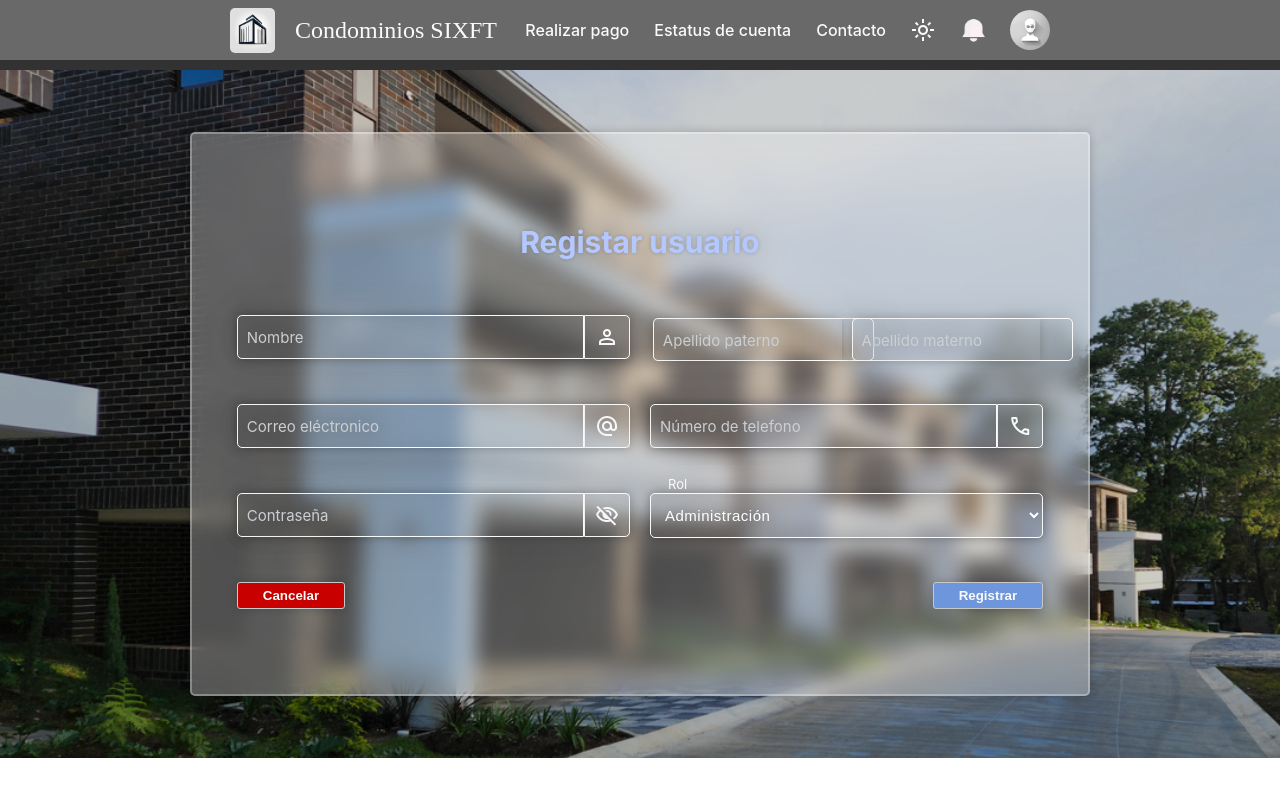
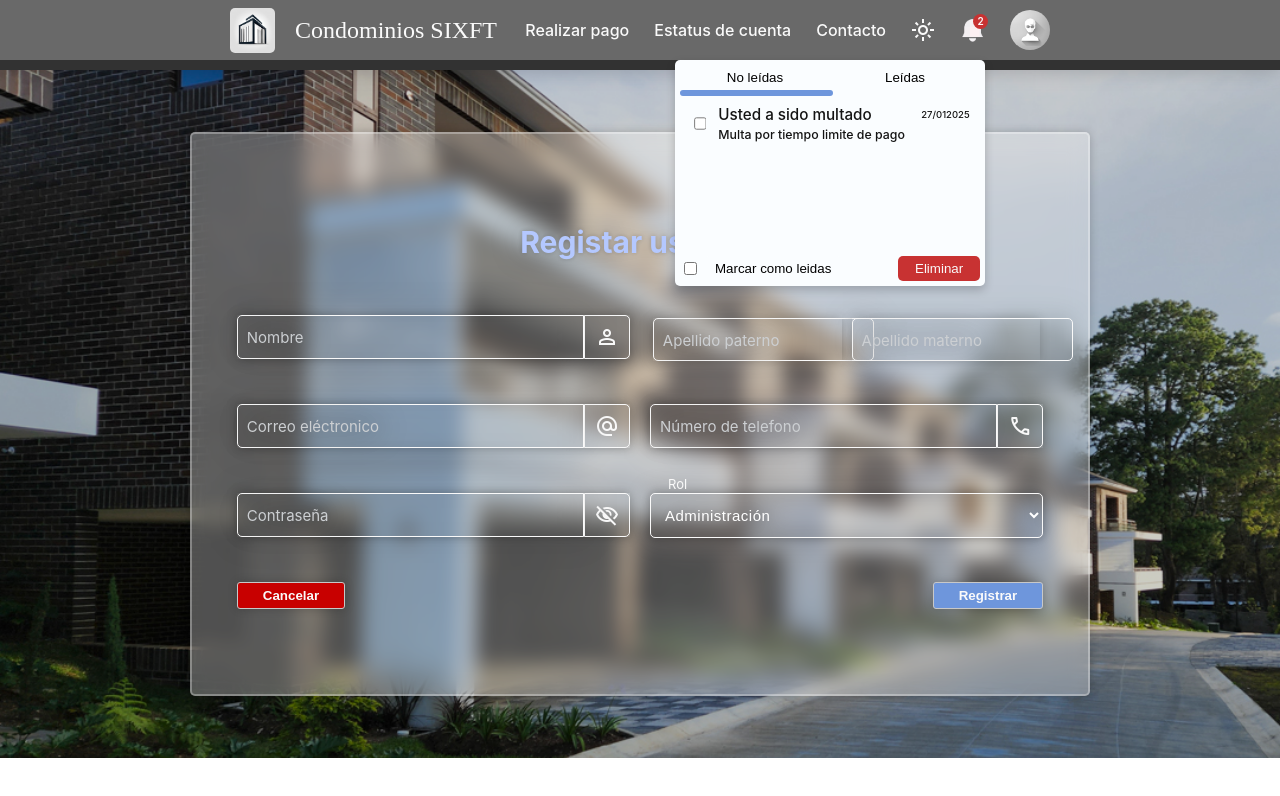
Before and after one commit to FrancitiX/stCondominio, a React (Vite) app: page /Register in a window 1280 px wide. Shown: the top 796 px of the page. Built offline with nearby package versions, Linux system fonts and the light colour scheme.

Commit message:
add notifications

```diff
--- a/src/App.jsx
+++ b/src/App.jsx
@@ -6,15 +6,16 @@ import Register from "./views/Register";
 import Payments from "./views/Payments";
 import Status from "./views/Status";
 import Contact from "./views/Contact";
-import Notifications from "./views/Notifications";
+import Notification from "./views/Notification";
 import Profile from "./views/Profile";
 import Users from "./views/Users";
 import PayAdmin from "./views/PayAdmin";
-import Fines from "./views/Fines";
-import Gates from "./views/Gates"
+import Penaltys from "./views/Penaltys";
+import Gates from "./views/Gates";
 import Condominiums from "./views/Condominiums";
 
 function App() {
+
   return (
     <Router>
       <Routes>
@@ -25,11 +26,11 @@ function App() {
         <Route path="/payments" element={<Payments />} />
         <Route path="/status" element={<Status />} />
         <Route path="/contact" element={<Contact />} />
-        <Route path="/notifications" element={<Notifications />} />
+        <Route path="/notification/:type" element={<Notification />} />
         <Route path="/profile" element={<Profile />} />
         <Route path="/users" element={<Users />} />
         <Route path="/pay-admin" element={<PayAdmin />} />
-        <Route path="/fines" element={<Fines />} />
+        <Route path="/penaltys" element={<Penaltys />} />
         <Route path="/gates" element={<Gates />} />
         <Route path="/condominiums" element={<Condominiums />} />
       </Routes>
--- a/src/components/Nav-bar.jsx
+++ b/src/components/Nav-bar.jsx
@@ -9,6 +9,40 @@ import classNames from "classnames";
 function NavBar() {
   const user = localStorage.getItem("typeUser");
   const [theme, setTheme] = useState("light");
+  const [notifyStatus, setNotifyStatus] = useState(false);
+
+  const notifications = [
+    {
+      id: "M1",
+      type: "multa",
+      title: "Usted a sido multado",
+      short: "Multa por tiempo limite de pago",
+      recipients: [
+        {
+          user: "Usuario",
+          read: false,
+        },
+      ],
+      date: { date: "27/012025", time: "08:00 p.m." },
+    },
+    {
+      id: "M2",
+      type: "recordatorio",
+      title: "Recordatorio de pago",
+      short: "Su pago vence pronto",
+      recipients: [
+        {
+          user: "Usuario",
+          read: true,
+        },
+      ],
+      date: { date: "25/01/2025", time: "10:00 a.m." },
+    },
+  ];
+
+  const filteredNotifications = notifications.filter(
+    (notify) => notify.recipients[0].read === notifyStatus
+  );
 
   return (
     <header>
@@ -29,13 +63,90 @@ function NavBar() {
               {theme === "light" ? "light_mode" : "dark_mode"}
             </span>
 
-            <Link to="/notifications" className={styles.nav_notification}>
+            <div className={styles.nav_notification}>
               <img
                 src={Notification}
                 alt="Notificaciones"
-                className={styles.image}
+                className={styles.nav_img}
               />
-            </Link>
+              {notifications.length > 0 && (
+                <span className={styles.notification_count}>
+                  {notifications.length}
+                </span>
+              )}
+              <div className={styles.notifications}>
+                <div className={styles.notify_status}>
+                  <div className={styles.notify_read}>
+                    <button
+                      onClick={() => setNotifyStatus(false)}
+                      className={classNames(
+                        styles.notify_button,
+                        !notifyStatus && styles.active
+                      )}
+                    >
+                      No leídas
+                    </button>
+                    <button
+                      onClick={() => setNotifyStatus(true)}
+                      className={classNames(
+                        styles.notify_button,
+                        notifyStatus && styles.active
+                      )}
+                    >
+                      Leídas
+                    </button>
+                  </div>
+                  <div className={styles.underline}></div>
+                </div>
+
+                <div className={styles.notifications_container}>
+                  {filteredNotifications.length > 0 ? (
+                    filteredNotifications.map((notify) => (
+                      <div key={notify.id} className={styles.notify_container}>
+                        <input type="checkbox" />
+                        <Link
+                          to={`/notification/${notify.id}`}
+                          className={styles.notify_url}
+                        >
+                          <div className={styles.notify_read}>
+                            <div>
+                              <p>{notify.title}</p>
+                            </div>
+                            <span className={styles.notify_date}>
+                              {notify.date.date}
+                            </span>
+                          </div>
+                          <p className={styles.notify_description}>
+                            {notify.short}
+                          </p>
+                        </Link>
+                      </div>
+                    ))
+                  ) : (
+                    <div>Sin notificaciones nuevas</div>
+                  )}
+                </div>
+
+                <div className={styles.notify_read}>
+                  <div className={styles.notifications_mask}>
+                    <input type="checkbox" />
+                    <button
+                      className={classNames(
+                        styles.notify_button,
+                        styles.notify_reader
+                      )}
+                    >
+                      Marcar como leidas
+                    </button>
+                  </div>
+                  <button
+                    className={classNames(styles.notify_button, styles.delete)}
+                  >
+                    Eliminar
+                  </button>
+                </div>
+              </div>
+            </div>
             <Link to="/profile" className={styles.nav_userImage}>
               <img src={userImage} alt="usuario" className={styles.image} />
             </Link>
@@ -48,7 +159,7 @@ function NavBar() {
               <Link to="/register">Agregar usuario</Link>
               <Link to="/users">Usuarios</Link>
               <Link to="/pay-admin">Registro de pagos</Link>
-              <Link to="/fines">Registro de multas</Link>
+              <Link to="/penaltys">Registro de multas</Link>
               <Link to="/gates">Permisos de portones</Link>
               <Link to="/condominiums">Condominios</Link>
 
--- a/src/styles/components/Nav.module.css
+++ b/src/styles/components/Nav.module.css
@@ -1,7 +1,9 @@
 header {
+  position: relative;
   height: auto;
   background: rgb(105, 105, 105);
   box-shadow: 0 0 20px var(--shadow);
+  z-index: 50;
 }
 
 header Link,
@@ -11,8 +13,8 @@ header a {
   transition: 0.3s;
 }
 
-header Link:hover:not(.title),
-header a:hover:not(.title) {
+header Link:hover:not(.title):not(.notify_url),
+header a:hover:not(.title):not(.notify_url) {
   color: var(--specialText);
   text-decoration: none;
 }
@@ -30,8 +32,8 @@ header a:hover:not(.title) {
   font-weight: 500;
 }
 
-.nav_public Link:hover:not(.title),
-.nav_public a:hover:not(.title) {
+.nav_public Link:hover:not(.title):not(.notify_url),
+.nav_public a:hover:not(.title):not(.notify_url) {
   transform: scale(1.03);
 }
 
@@ -78,10 +80,167 @@ header a:hover:not(.title) {
 }
 
 .nav_notification {
+  position: relative;
+  height: 60px;
+  width: 25px;
+  display: flex;
+  align-items: center;
+  user-select: none;
+  cursor: pointer;
+}
+
+.nav_img {
   height: 27px;
   width: 25px;
-  overflow: hidden;
-  user-select: none;
+}
+
+.nav_notification:hover .notifications {
+  display: block;
+}
+
+.notification_count {
+  position: absolute;
+  top: 14px;
+  right: -3px;
+  height: 15px;
+  width: 15px;
+  font-size: 10px;
+  font-weight: 600;
+  display: flex;
+  align-items: center;
+  justify-content: center;
+  background: rgb(200, 50, 50);
+  border-radius: 50%;
+}
+
+.notifications {
+  position: absolute;
+  top: 60px;
+  right: 0;
+  padding: 5px;
+  min-width: 300px;
+  /* display: none; */
+  background: var(--bgColor);
+  box-shadow: 0 4px 10px var(--shadow);
+  border-radius: 5px;
+  cursor: default;
+  z-index: 80;
+}
+
+.notifications a,
+.notifications p,
+.notify_read span {
+  color: var(--text);
+
+}
+
+.notifications_container {
+  margin: 0px 0px 10px;
+  min-height: 150px;
+  max-height: 500px;
+  display: flex;
+  flex-direction: column;
+  align-items: center;
+  justify-content: start;
+  overflow-y: auto;
+  overflow-x: hidden;
+}
+
+.notify_container {
+  margin: 1px 0;
+  padding: 5px;
+  width: 98%;
+  display: flex;
+  align-items: center;
+  justify-content: space-between;
+  transform: scale(0.95);
+  border-radius: 5px;
+  transition: 0.3s;
+}
+
+.notify_container:hover {
+  transform: scale(0.98);
+  background: rgba(0, 0, 0, 0.05);
+  box-shadow: 0 0 5px var(--shadow);
+  z-index: 83;
+}
+
+.notify_url {
+  width: 90%;
+}
+
+.notify_container p {
+  margin: 0;
+}
+
+.notify_date {
+  font-size: 10px;
+}
+
+.notify_description {
+  font-weight: 500;
+  font-size: 13px;
+}
+
+.notify_status {
+  width: 100%;
+}
+
+.notify_read {
+  width: 100%;
+  display: flex;
+  align-items: center;
+  justify-content: space-between;
+  color: var(--text);
+}
+
+.notify_button {
+  width: 50%;
+  padding: 5px 0;
+  background: var(--bgColor);
+  border: none;
+  cursor: pointer;
+}
+
+.notify_button:hover {
+  color: var(--specialText);
+  background: var(--bgColor2);
+}
+
+.underline {
+  width: 49%;
+  border: 3px solid var(--bgColor3);
+  border-radius: 5px;
+  /* transform: translateX(100%); */
+  transition: 0.3s;
+}
+
+.notifications_mask {
+  width: 80%;
+  display: flex;
+  align-items: center;
+  justify-content: start;
+  gap: 5px;
+}
+
+.notify_reader {
+  padding: 5px 10px;
+  width: auto;
+  border-radius: 5px;
+}
+
+.delete {
+  width: 30%;
+  color: rgb(250, 250, 250);
+  background: rgb(200, 50, 50);
+  border-radius: 5px;
+  transition: 0.3s;
+}
+
+.delete:hover {
+  color: rgb(255, 255, 255);
+  background: rgb(180, 50, 50);
+  transform: scale(1.02);
 }
 
 .nav_userImage {
@@ -106,5 +265,5 @@ header a:hover:not(.title) {
 }
 
 .hidden {
-    display: none;
+  display: none;
 }
--- a/src/views/Fines.jsx
+++ /dev/null
@@ -1,9 +0,0 @@
-import React from 'react'
-
-function Fines() {
-  return (
-    <div>Fines</div>
-  )
-}
-
-export default Fines
--- /dev/null
+++ b/src/views/Penaltys.jsx
@@ -0,0 +1,15 @@
+import React from "react";
+import NavBar from "../components/Nav-bar";
+import Footer from "../components/Footer";
+
+function Penaltys() {
+  return (
+    <>
+      <NavBar />
+      <main></main>
+      <Footer />
+    </>
+  );
+}
+
+export default Penaltys;
```
Also changed, not shown: src/views/Notification.jsx (renamed from src/views/Notifications.jsx).
